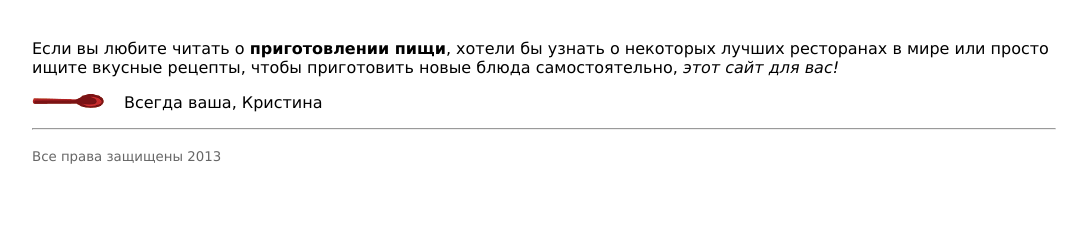
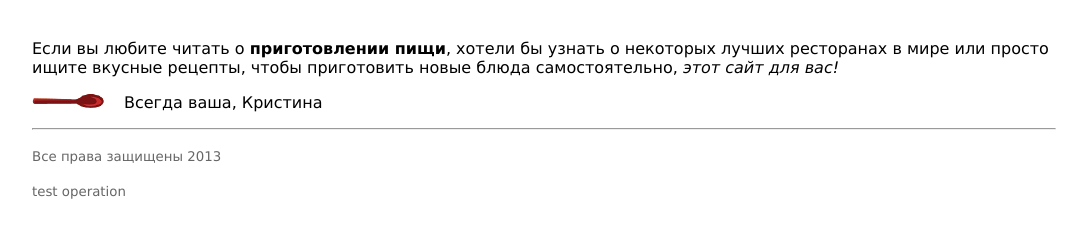
Before and after one commit to alexeipalii/ITMO_training, a plain HTML site: page index.html in a window 1280 px wide. Shown: the part 136-374 px from the top of the page, without its empty margins (96-1183 px from the left). Drawn offline with Linux system fonts and the light colour scheme.

Commit message:
2-nd_commit

```diff
--- a/index.html
+++ b/index.html
@@ -13,5 +13,6 @@
 <p><img src="spoon.gif" alt="изображение ложки">Всегда ваша, Кристина</p>
 <hr>
 <p><small>Все права защищены 2013</small></p>
+<p><small>test operation</small></p>
 </body>
 </html>
```
